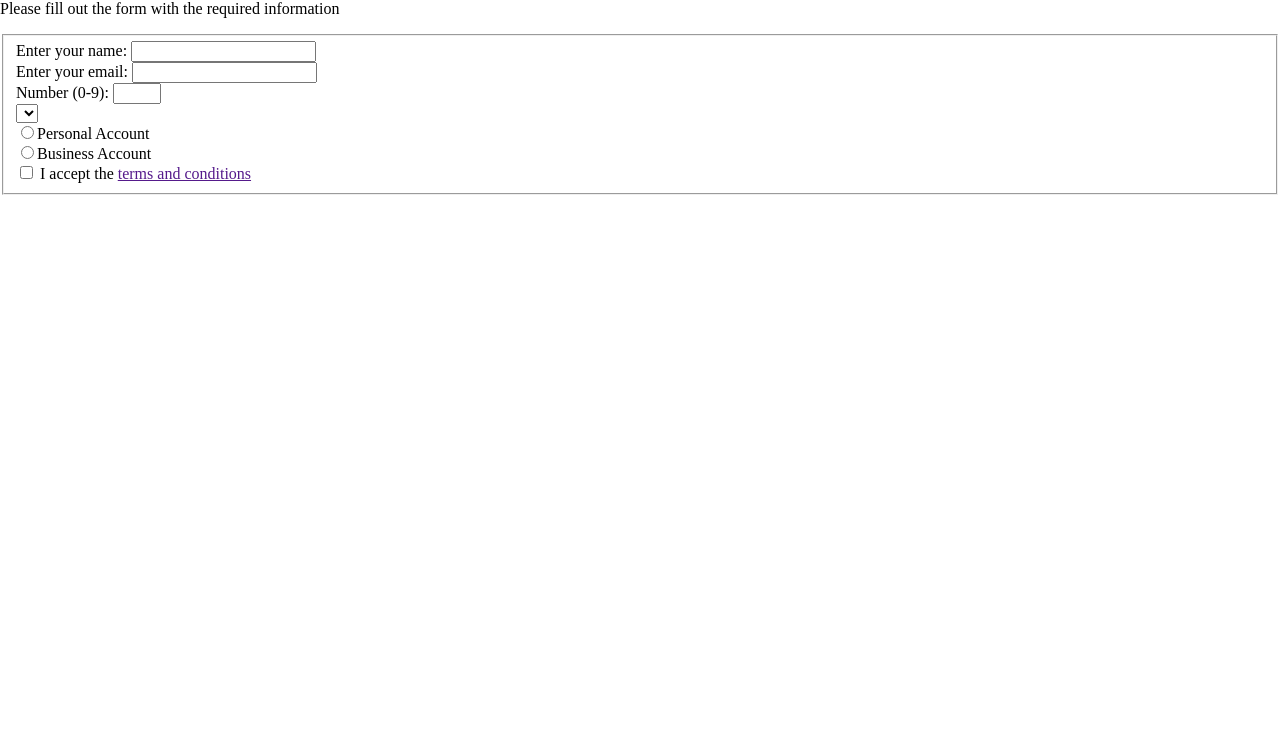
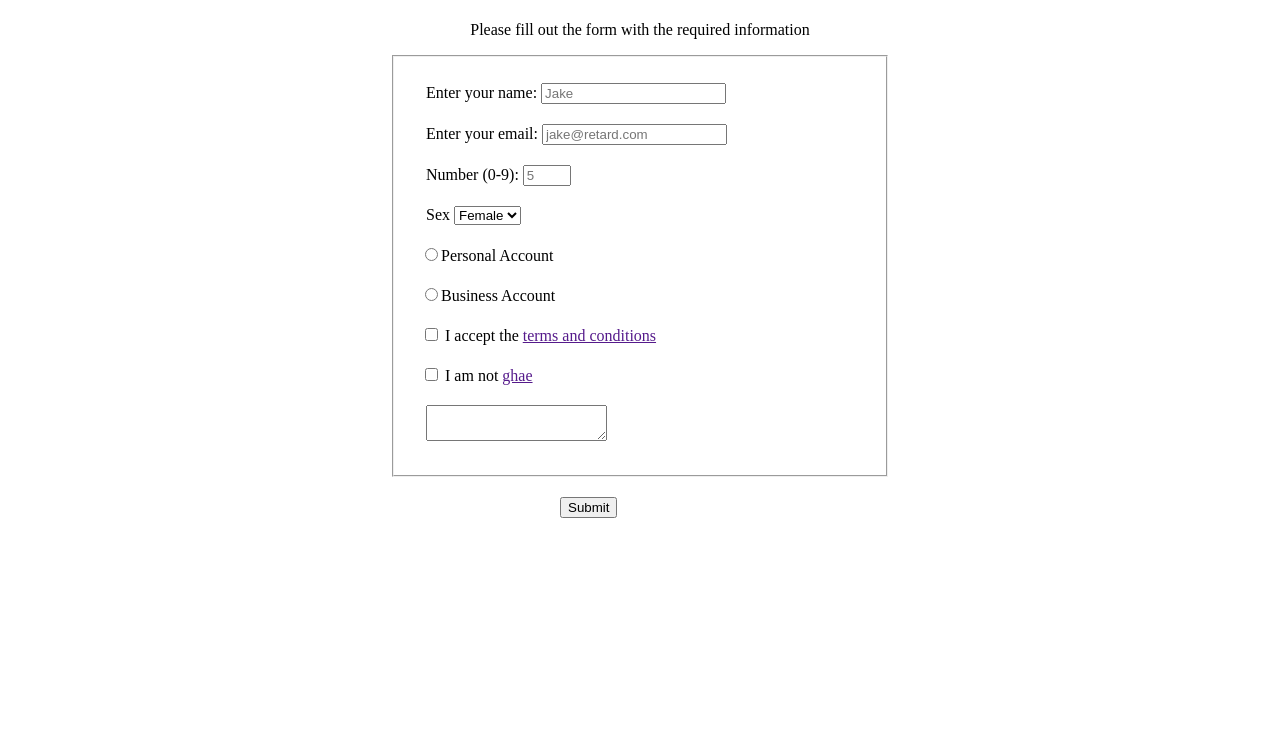
Before and after one commit to kaz9112/fcc-survey-form, a plain HTML site: page index.html in a window 1280 px wide. Shown: the part 80-832 px from the top of the page. Drawn offline with Linux system fonts and the light colour scheme.

Commit message:
barebone html done, completed

```diff
--- a/index.html
+++ b/index.html
@@ -7,35 +7,42 @@
   </head>
   <body>
     <h1 id="title">Survey Form</h1>
-    <p>Please fill out the form with the required information</p>
+    <p id="description">Please fill out the form with the required information</p>
     <form id="survey-form" method="post" action="">
       <fieldset>
-        <label for="name-label">Enter your name:
-          <input type="text" id="name-label" required>
+        <label for="name" id="name-label">Enter your name:
+          <input type="text" id="name" placeholder="Jake" required>
         </label>
-        <label for="email-label">Enter your email:
-          <input type="email" id="email-label" required>
+        <label for="email" id="email-label">Enter your email:
+          <input type="email" id="email" placeholder="jake@retard.com" required>
         </label>
-        <label for="number-label">Number (0-9):
-          <input type="number" id="number-label" min="0"max="9" required>
+        <label for="number" id="number-label">Number (0-9):
+          <input type="number" id="number" min="0"max="9" placeholder="5" required>
         </label>
-        <label for="dropdown">
-          <select id="dropdown" name="">
-            <option></option>
-            <option></option>
+        <label for="dropdown">Sex
+          <select id="dropdown" name="sex">
+            <option>Female</option>
+            <option>Male</option>
           </select>
         </label>
         <label>
-          <input type="radio" id="" name="account-type">Personal Account
+          <input type="radio" id="" name="account-type" value="personal">Personal Account
         </label>
         <label>
-          <input type="radio" id="" name="account-type">Business Account
+          <input type="radio" id="" name="account-type" value="business">Business Account
         </label>
         <label>
-          <input type="checkbox" id="terms-and-conditions" required name="terms-and-conditions" /> I accept the <a href="">terms and conditions</a>
+          <input type="checkbox" id="terms-and-conditions" required name="terms-and-conditions" required value="tnc"/> I accept the <a href="">terms and conditions</a>
+        </label>
+        <label>
+          <input type="checkbox" id="i-aint-ghae" required name="i-aint-ghae" required value="ghae"/> I am not <a href="">ghae</a>
+        </label>
+        <label>
+          <textarea for="comment">
+          </textarea>
         </label>
       </fieldset>
+      <input id="submit" type="submit" value="Submit" />
     </form>
-
   </body>
 </html>
--- a/styles.css
+++ b/styles.css
@@ -4,6 +4,33 @@ body {
   margin: 0;
 }
 
-label {
+form {
+  width: 60vw;
+  max-width: 500px;
+  min-width: 300px;
+  margin: 0 auto;
+  padding-bottom: 2em;
   display: block;
 }
+
+input[type="submit"] {
+  margin: 20px 170px 0 170px;
+}
+
+label {
+  display:block;
+  margin: 20px;
+}
+
+h1, p {
+  text-align: center;
+  margin: 1em auto;
+}
+
+input[type="radio"] {
+  margin-left: -1px;
+}
+
+input[type="checkbox"] {
+  margin-left: -1px;
+}
```
